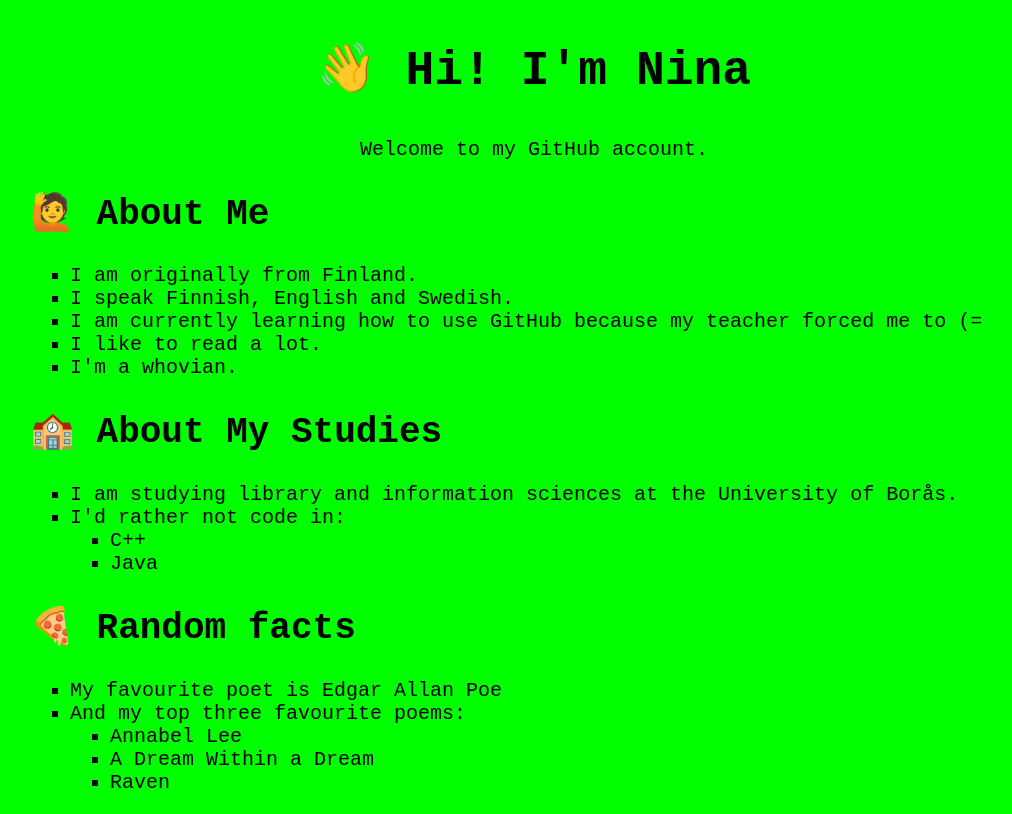
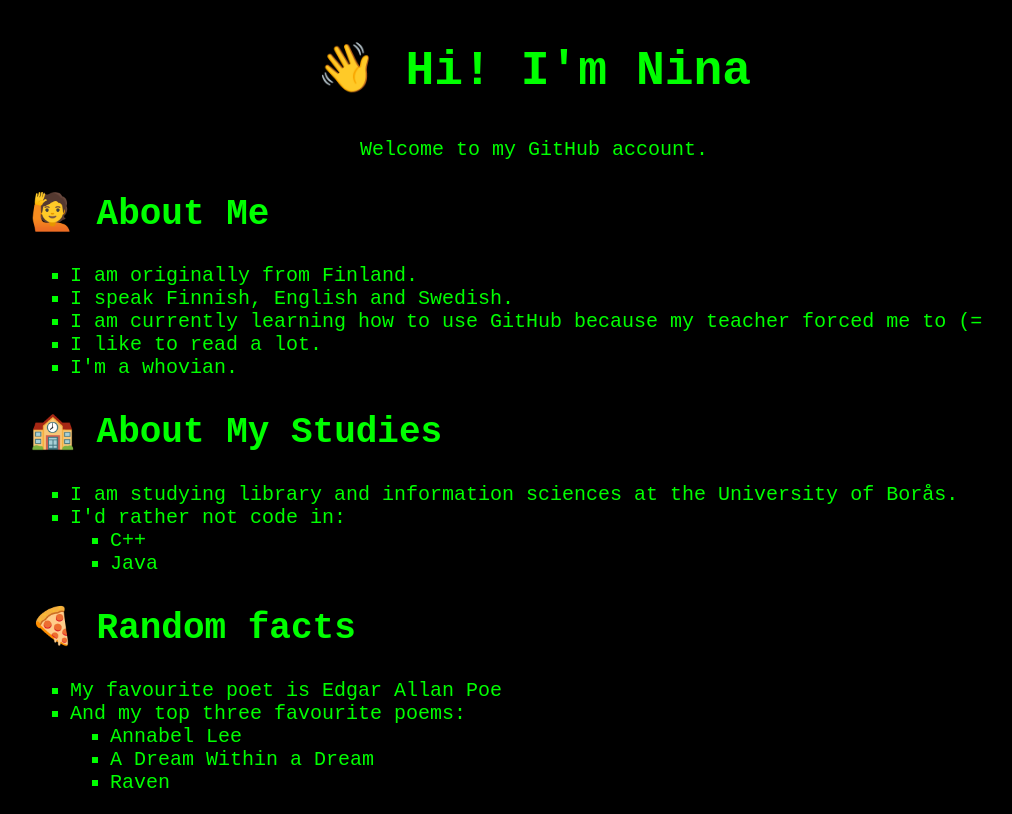
Before and after one commit to s2309927/gh-pages-about-me, a plain HTML site: page index.html in a window 1280 px wide. Shown: the whole page, without its empty margins (106-1118 px from the left). Drawn offline with Linux system fonts and the light colour scheme.

Commit message:
changing colours

```diff
--- a/css/style.css
+++ b/css/style.css
@@ -1,7 +1,8 @@
 /* Feel free to change me and make me your own! */
 
 body {
-  background-color: #00ff00;
+  background-color: #000000;
+  color: #00ff00;
   font-family: "Courier New", Georgia, serif;
 }
 
```
